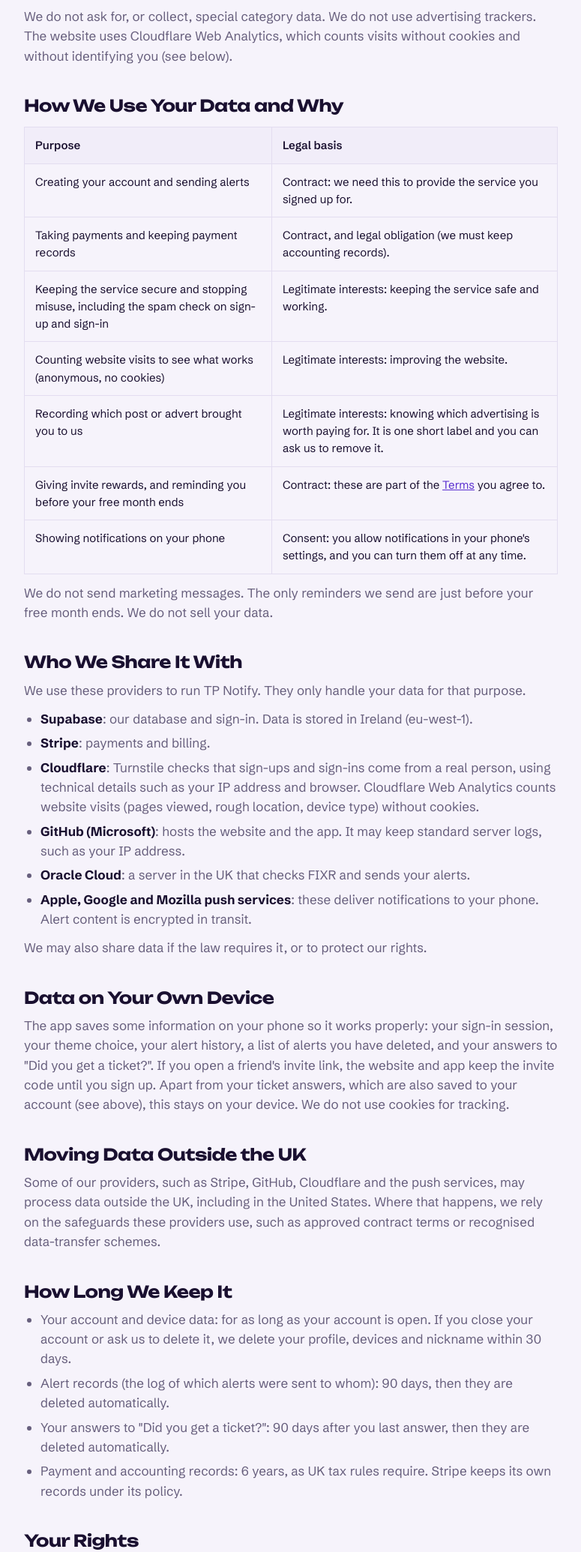
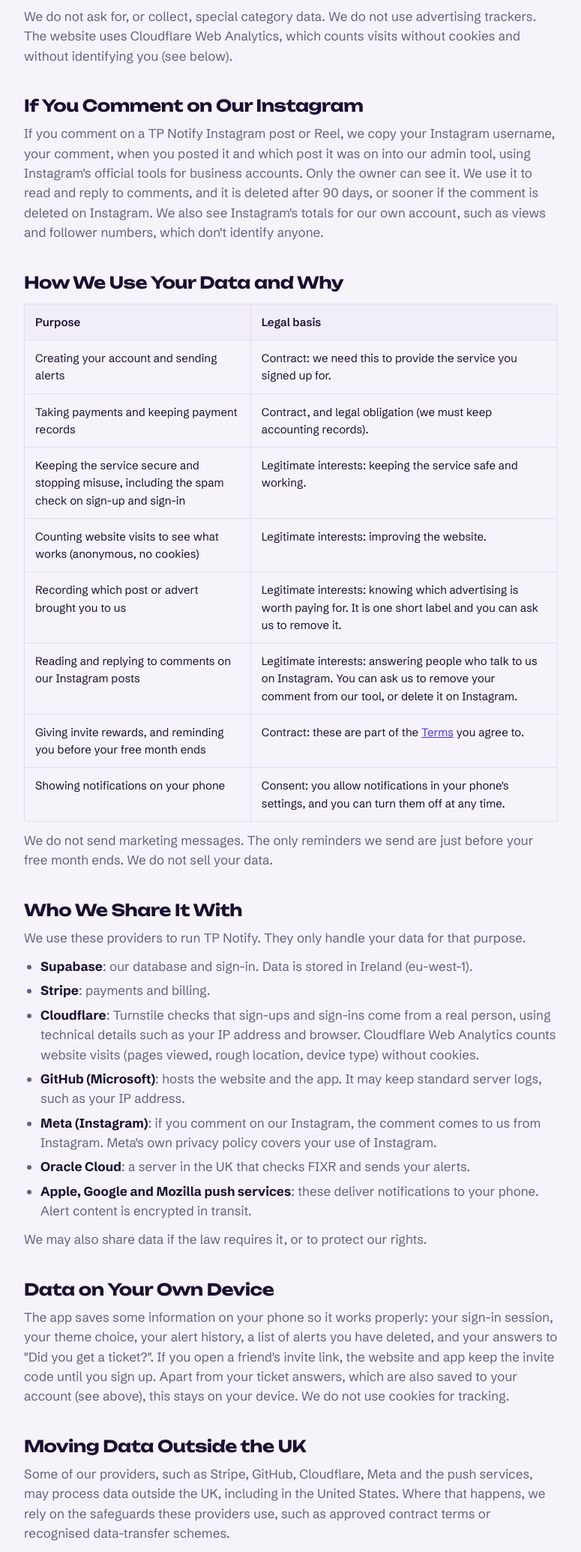
Before and after one commit to Lowballing-coding/tp-notify-site, a plain HTML site: page privacy.html in a window 1280 px wide. Shown: the part 1820-3890 px from the top of the page at 75% size, without its empty margins (252-1027 px from the left). Drawn offline with Linux system fonts and the light colour scheme.

Commit message:
Privacy: Instagram comments copied into the admin tool (90 days, deleted with the comment) (#15)
Claude-Session: https://claude.ai/code/session_017xBxifpPuxNVRsRX7Gqfub

Co-authored-by: Claude <noreply@anthropic.com>

```diff
--- a/privacy.html
+++ b/privacy.html
@@ -64,6 +64,9 @@
 <p>When you tap Open on FIXR in an alert, we add one to a count for that event, so the owner can see how useful alerts are. The count doesn't record who tapped. Add to Calendar sends the event's name, date and FIXR link to our server to make the calendar file, and nothing is kept.</p>
 <p>We do not ask for, or collect, special category data. We do not use advertising trackers. The website uses Cloudflare Web Analytics, which counts visits without cookies and without identifying you (see below).</p>
 
+<h2>If You Comment on Our Instagram</h2>
+<p>If you comment on a TP Notify Instagram post or Reel, we copy your Instagram username, your comment, when you posted it and which post it was on into our admin tool, using Instagram's official tools for business accounts. Only the owner can see it. We use it to read and reply to comments, and it is deleted after 90 days, or sooner if the comment is deleted on Instagram. We also see Instagram's totals for our own account, such as views and follower numbers, which don't identify anyone.</p>
+
 <h2>How We Use Your Data and Why</h2>
 <div class="scroll"><table>
 <thead><tr><th>Purpose</th><th>Legal basis</th></tr></thead>
@@ -73,6 +76,7 @@
 <tr><td>Keeping the service secure and stopping misuse, including the spam check on sign-up and sign-in</td><td>Legitimate interests: keeping the service safe and working.</td></tr>
 <tr><td>Counting website visits to see what works (anonymous, no cookies)</td><td>Legitimate interests: improving the website.</td></tr>
 <tr><td>Recording which post or advert brought you to us</td><td>Legitimate interests: knowing which advertising is worth paying for. It is one short label and you can ask us to remove it.</td></tr>
+<tr><td>Reading and replying to comments on our Instagram posts</td><td>Legitimate interests: answering people who talk to us on Instagram. You can ask us to remove your comment from our tool, or delete it on Instagram.</td></tr>
 <tr><td>Giving invite rewards, and reminding you before your free month ends</td><td>Contract: these are part of the <a href="terms.html">Terms</a> you agree to.</td></tr>
 <tr><td>Showing notifications on your phone</td><td>Consent: you allow notifications in your phone's settings, and you can turn them off at any time.</td></tr>
 </tbody></table></div>
@@ -85,6 +89,7 @@
 <li><strong>Stripe</strong>: payments and billing.</li>
 <li><strong>Cloudflare</strong>: Turnstile checks that sign-ups and sign-ins come from a real person, using technical details such as your IP address and browser. Cloudflare Web Analytics counts website visits (pages viewed, rough location, device type) without cookies.</li>
 <li><strong>GitHub (Microsoft)</strong>: hosts the website and the app. It may keep standard server logs, such as your IP address.</li>
+<li><strong>Meta (Instagram)</strong>: if you comment on our Instagram, the comment comes to us from Instagram. Meta's own privacy policy covers your use of Instagram.</li>
 <li><strong>Oracle Cloud</strong>: a server in the UK that checks FIXR and sends your alerts.</li>
 <li><strong>Apple, Google and Mozilla push services</strong>: these deliver notifications to your phone. Alert content is encrypted in transit.</li>
 </ul>
@@ -94,12 +99,13 @@
 <p>The app saves some information on your phone so it works properly: your sign-in session, your theme choice, your alert history, a list of alerts you have deleted, and your answers to "Did you get a ticket?". If you open a friend's invite link, the website and app keep the invite code until you sign up. Apart from your ticket answers, which are also saved to your account (see above), this stays on your device. We do not use cookies for tracking.</p>
 
 <h2>Moving Data Outside the UK</h2>
-<p>Some of our providers, such as Stripe, GitHub, Cloudflare and the push services, may process data outside the UK, including in the United States. Where that happens, we rely on the safeguards these providers use, such as approved contract terms or recognised data-transfer schemes.</p>
+<p>Some of our providers, such as Stripe, GitHub, Cloudflare, Meta and the push services, may process data outside the UK, including in the United States. Where that happens, we rely on the safeguards these providers use, such as approved contract terms or recognised data-transfer schemes.</p>
 
 <h2>How Long We Keep It</h2>
 <ul>
 <li>Your account and device data: for as long as your account is open. If you close your account or ask us to delete it, we delete your profile, devices and nickname within 30 days.</li>
 <li>Alert records (the log of which alerts were sent to whom): 90 days, then they are deleted automatically.</li>
+<li>Instagram comments copied into our admin tool: 90 days, or sooner if the comment is deleted on Instagram.</li>
 <li>Your answers to "Did you get a ticket?": 90 days after you last answer, then they are deleted automatically.</li>
 <li>Payment and accounting records: 6 years, as UK tax rules require. Stripe keeps its own records under its policy.</li>
 </ul>
```
